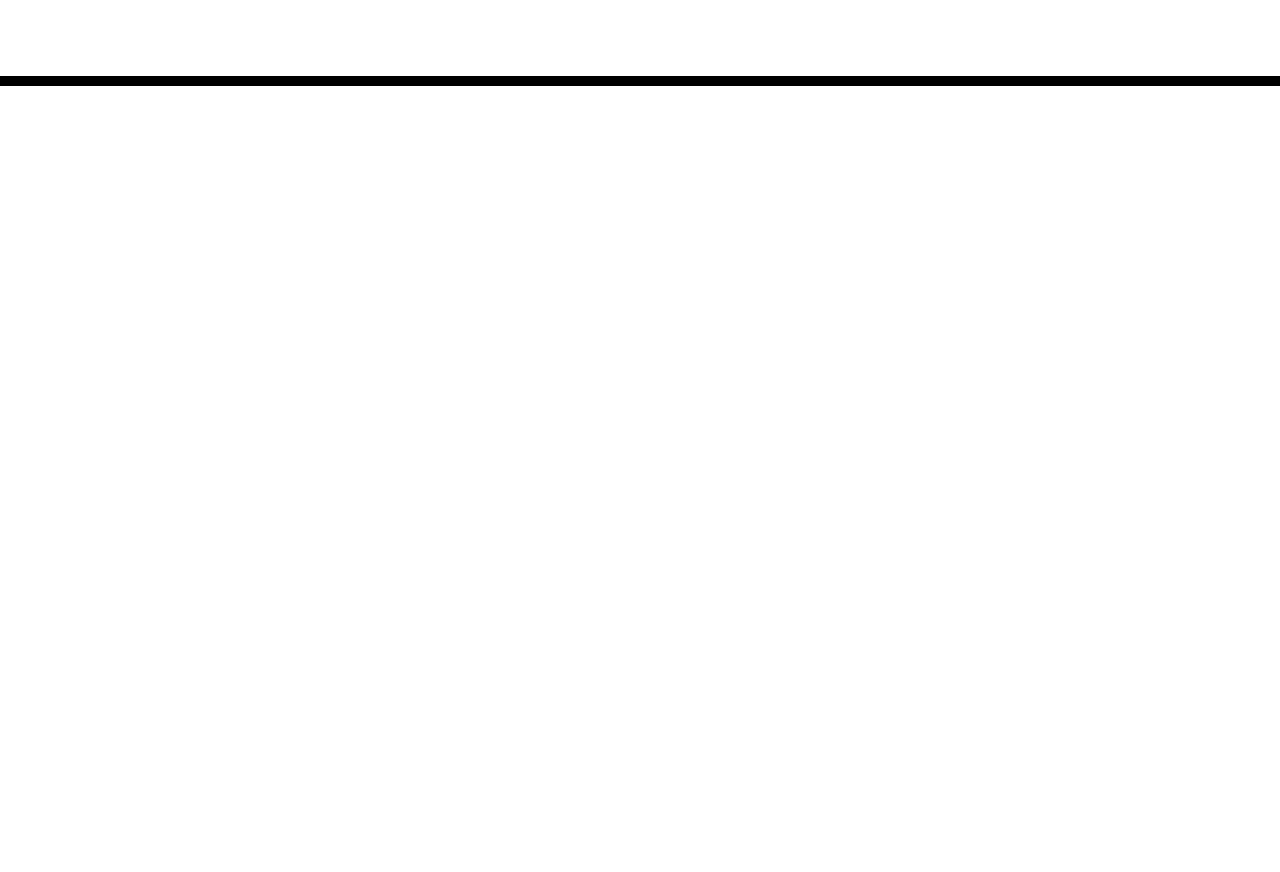
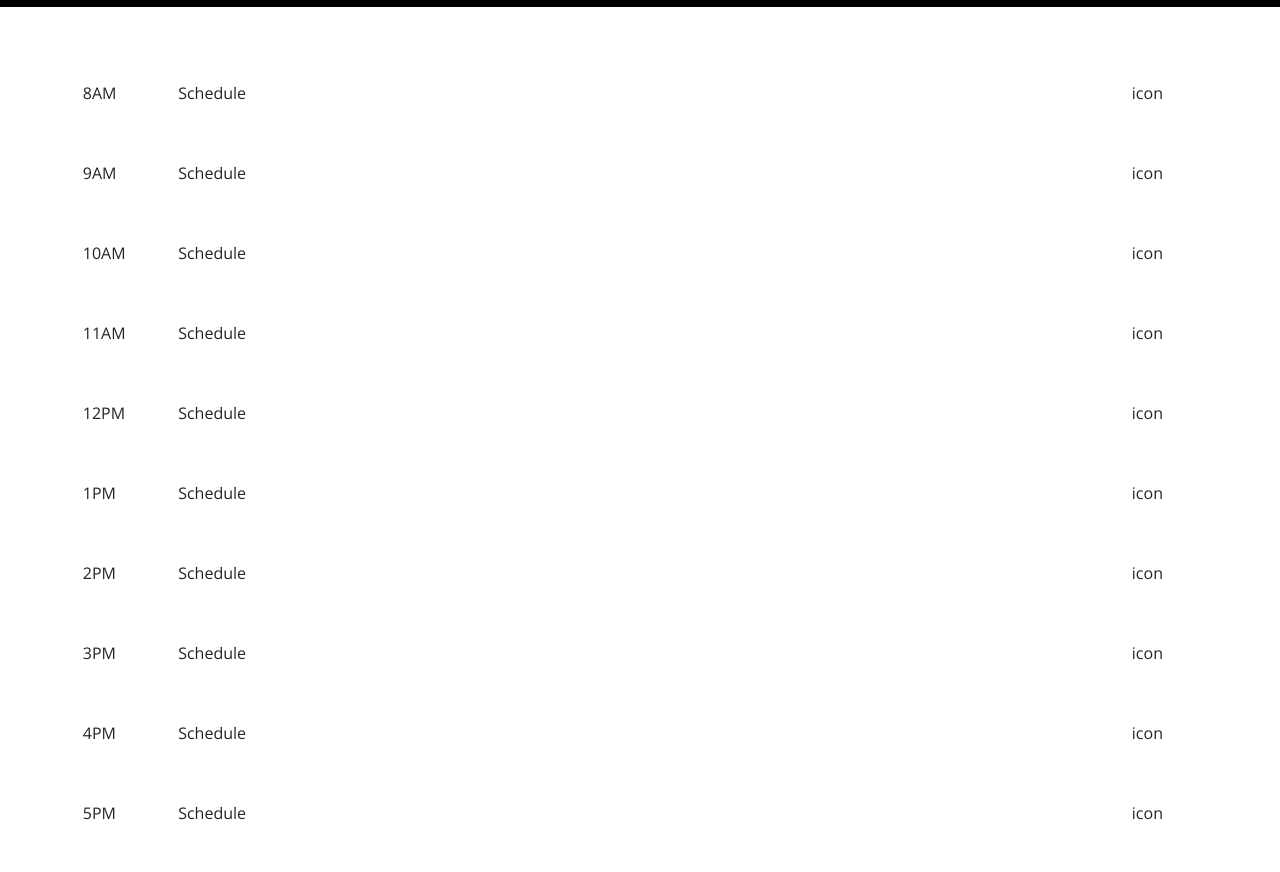
Before and after one commit to jesusnboone/work-scheduler, a plain HTML site: page index.html in a window 1280 px wide. Shown: the part 182-1054 px from the top of the page. Before the commit the page ends 800 px from the top, so only its background shows below. Drawn offline with nearby package versions, Linux system fonts and the light colour scheme.

Commit message:
added rows and columns, added display date

```diff
--- a/index.html
+++ b/index.html
@@ -23,16 +23,136 @@
   </head>
 
   <body>
-    <header class="jumbotron">
-      <h1 class="display-3">Work Day Scheduler</h1>
+    <header class="jumbotron" style="padding: 2%">
+      <h1 class="display-10">Work Day Scheduler</h1>
       <p class="lead">A simple calendar app for scheduling your work day</p>
       <p id="currentDay" class="lead"></p>
     </header>
-    <div class="container">
-      <!-- Timeblocks go here -->
+    <div class="container" style="padding: 1%; justify-content: center;">
+
+      <div class="row">
+        <div class="col-1">
+          <p>8AM</p>
+        </div>
+        <div class="col-10">
+          <p id="eight-am">Schedule</p>
+        </div>
+        <div class="col-1">
+          <p>icon</p>
+        </div>
+      </div>
+
+      <div class="row">
+        <div class="col-1">
+          <p>9AM</p>
+        </div>
+        <div class="col-10">
+          <p id="nine-am">Schedule</p>
+        </div>
+        <div class="col-1">
+          <p>icon</p>
+        </div>
+      </div>
+
+      <div class="row">
+        <div class="col-1">
+          <p>10AM</p>
+        </div>
+        <div class="col-10">
+          <p id="ten-am">Schedule</p>
+        </div>
+        <div class="col-1">
+          <p>icon</p>
+        </div>
+      </div>
+
+      <div class="row">
+        <div class="col-1">
+          <p>11AM</p>
+        </div>
+        <div class="col-10">
+          <p id="eleven-am">Schedule</p>
+        </div>
+        <div class="col-1">
+          <p>icon</p>
+        </div>
+      </div>
+
+      <div class="row">
+        <div class="col-1">
+          <p>12PM</p>
+        </div>
+        <div class="col-10">
+          <p id="twelve-pm">Schedule</p>
+        </div>
+        <div class="col-1">
+          <p>icon</p>
+        </div>
+      </div>
+
+      <div class="row">
+        <div class="col-1">
+          <p>1PM</p>
+        </div>
+        <div class="col-10">
+          <p id="one-pm">Schedule</p>
+        </div>
+        <div class="col-1">
+          <p>icon</p>
+        </div>
+      </div>
+
+      <div class="row">
+        <div class="col-1">
+          <p>2PM</p>
+        </div>
+        <div class="col-10">
+          <p id="two-pm">Schedule</p>
+        </div>
+        <div class="col-1">
+          <p>icon</p>
+        </div>
+      </div>
+
+      <div class="row">
+        <div class="col-1">
+          <p>3PM</p>
+        </div>
+        <div class="col-10">
+          <p id="three-pm">Schedule</p>
+        </div>
+        <div class="col-1">
+          <p>icon</p>
+        </div>
+      </div>
+
+      <div class="row">
+        <div class="col-1">
+          <p>4PM</p>
+        </div>
+        <div class="col-10">
+          <p id="four-pm">Schedule</p>
+        </div>
+        <div class="col-1">
+          <p>icon</p>
+        </div>
+      </div>
+
+      <div class="row">
+        <div class="col-1">
+          <p>5PM</p>
+        </div>
+        <div class="col-10">
+          <p id="five-pm">Schedule</p>
+        </div>
+        <div class="col-1">
+          <p>icon</p>
+        </div>
+      </div>
+
     </div>
-
     <script src="https://code.jquery.com/jquery-3.4.1.min.js"></script>
     <script src="https://cdnjs.cloudflare.com/ajax/libs/moment.js/2.24.0/moment.min.js"></script>
+    <script src="java.js"></script>
   </body>
 </html>
--- /dev/null
+++ b/java.js
@@ -0,0 +1,4 @@
+var today = moment().format('dddd, MMMM Do YYYY');
+var hour
+
+document.getElementById("currentDay").innerHTML = today
```
